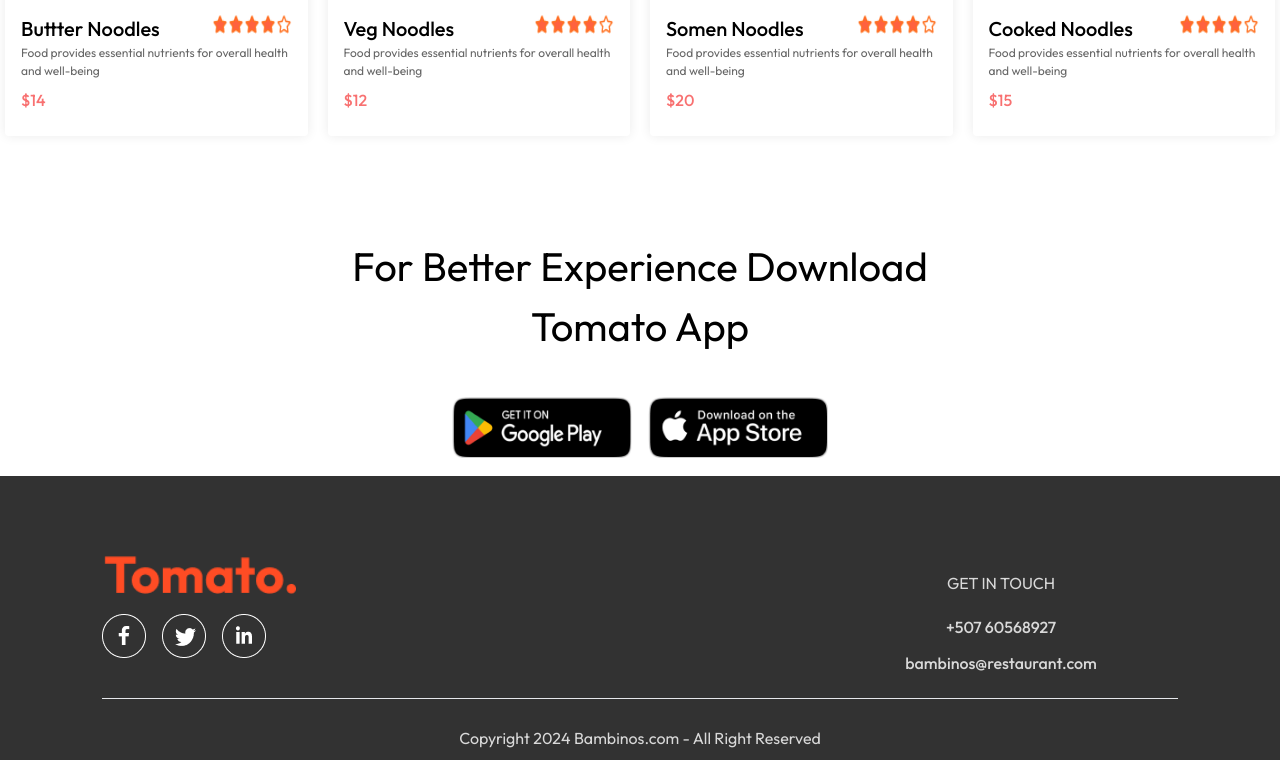
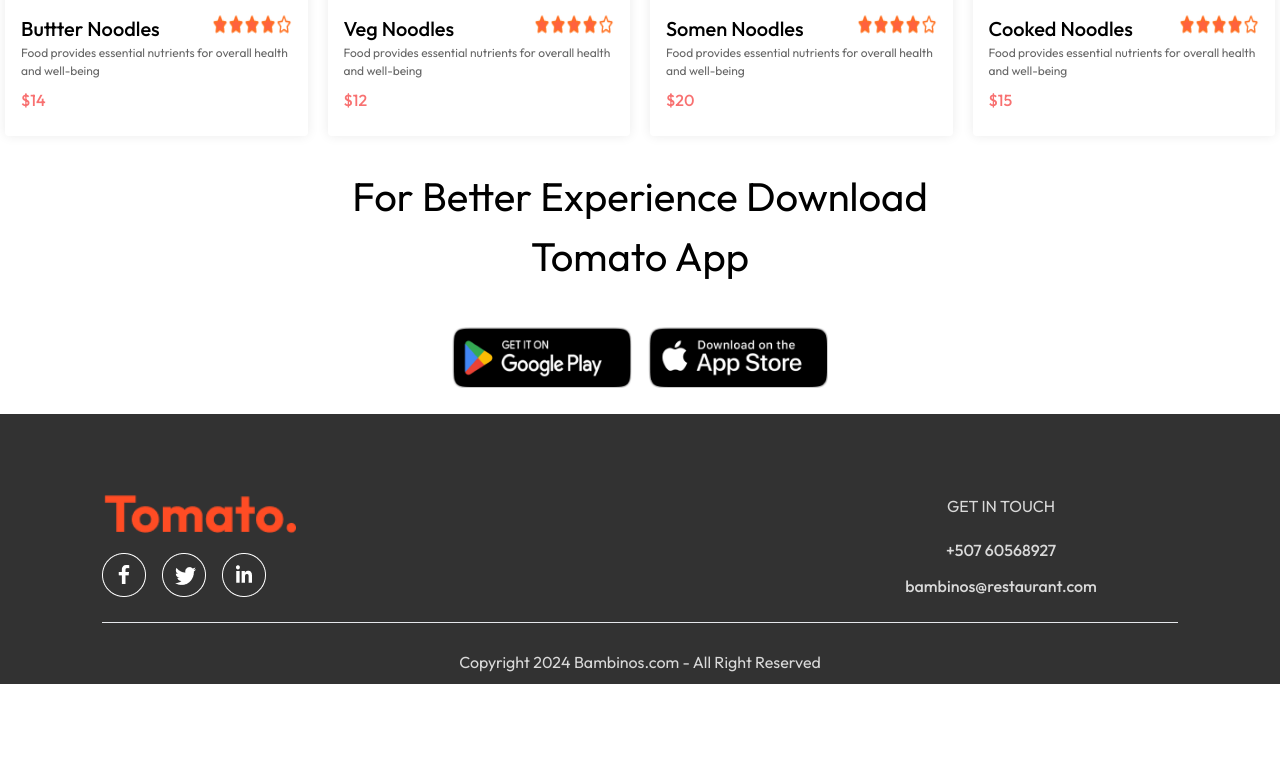
Before and after one commit to codeboy0704/restaurant_delivery_client, a React (Vite) app: page / in a window 1280 px wide. Shown: the part 3922-4698 px from the top of the page. After the commit the page ends 4606 px from the top, so only its background shows below. Built offline with nearby package versions, Linux system fonts and the light colour scheme.

Commit message:
adjustments on responsive design

```diff
--- a/src/components/AppDowload.jsx
+++ b/src/components/AppDowload.jsx
@@ -3,7 +3,7 @@ import { assets } from '../assets/assets'
 
 function AppDowload() {
   return (
-    <div id='app-download' className='my-auto mx-auto mt-[100px] text-[40px] text-center'>
+    <div id='app-download' className='my-auto mx-auto mt-[30px] text-[40px] text-center'>
         <p>For Better Experience Download <br /> Tomato App</p>
         <div className='flex justify-center gap-4 mt-[40px]'>
             <img className='cursor-pointer transition ease-in-out delay-180 max-w-[180px] w-[maz(30vw, 120px)] hover:scale-105' src={assets.play_store} alt="play store" />
--- a/src/components/FoodItem.jsx
+++ b/src/components/FoodItem.jsx
@@ -6,7 +6,7 @@ function FoodItem({ data }) {
     const {_id, name, price, description, image } = data
     const {cartItems, addToCart, removeFromCart} = useContext(StoreContext)
     return (
-        <div className='w-[100%] m-[auto] rounded shadow-food_item animate-fadeIn '>
+        <div className='w-[95%] sm:w-[100%] m-[auto] rounded shadow-food_item animate-fadeIn '>
             <div className='relative'>
                 <img className='w-[100%] rounded-foodCart' src={image} alt="dish image" />
                 {!cartItems[_id] ? <img className='w-[35px] absolute bottom-[20px] right-[15px]' onClick={() => addToCart(_id)} src={assets.add_icon_white} alt="" />
--- a/src/components/Footer.jsx
+++ b/src/components/Footer.jsx
@@ -3,9 +3,9 @@ import { assets } from '../assets/assets'
 
 function Footer() {
     return (
-        <div className='text-[#d9d9d9] bg-[#323232] flex flex-col align-center gap-6 py-[10px] px-[8vw] pt-[80px] my-4' id='footer'>
+        <div className='text-[#d9d9d9] bg-[#323232] flex flex-col align-center gap-6 py-[10px] px-[8vw] pt-[80px] mt-6' id='footer'>
             <div className='grid grid-cols-3 gap-2 '>
-                <div className='flex mb-8 col-span-3 sm:col-span-2 flex-col align-start justify-center gap-[20px]'>
+                <div className='flex mb-4 col-span-3 sm:col-span-2 flex-col align-start justify-center gap-[20px]'>
                     <div className='mx-auto sm:mx-[2px]'>
                         <img className='w-48' src={assets.logo} alt="" />
                     </div>
@@ -16,7 +16,7 @@ function Footer() {
                         <img className='cursor-pointer' src={assets.linkedin_icon} alt="" />
                     </div>
                 </div>
-                <div className='flex col-span-3 sm:col-span-1 flex-col justify-center text-center gap-[20px]'>
+                <div className='flex col-span-3 mb-4 sm:col-span-1 flex-col justify-center text-center gap-[20px]'>
                     <h2>GET IN TOUCH</h2>
                     <ul className='flex flex-col gap-3 font-medium'>
                         <li className='cursor-pointer'>+507 60568927</li>
```
